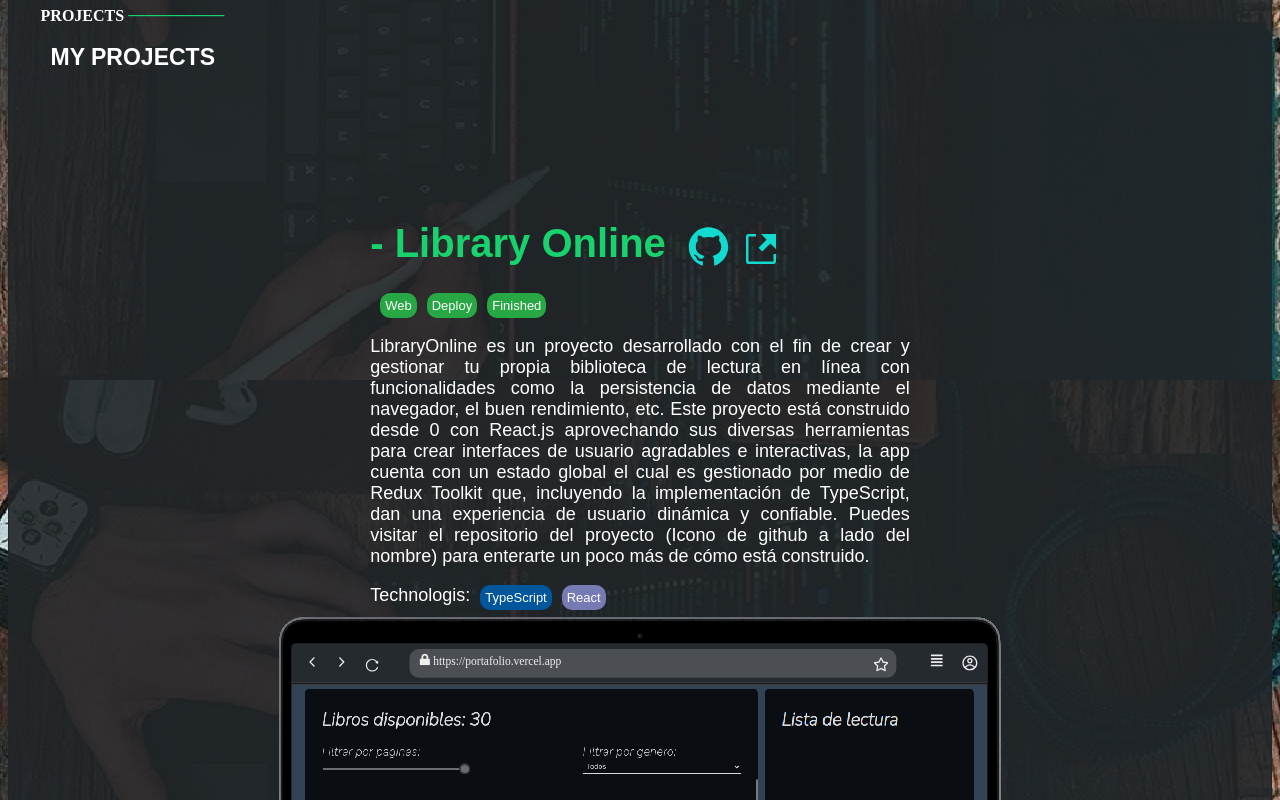
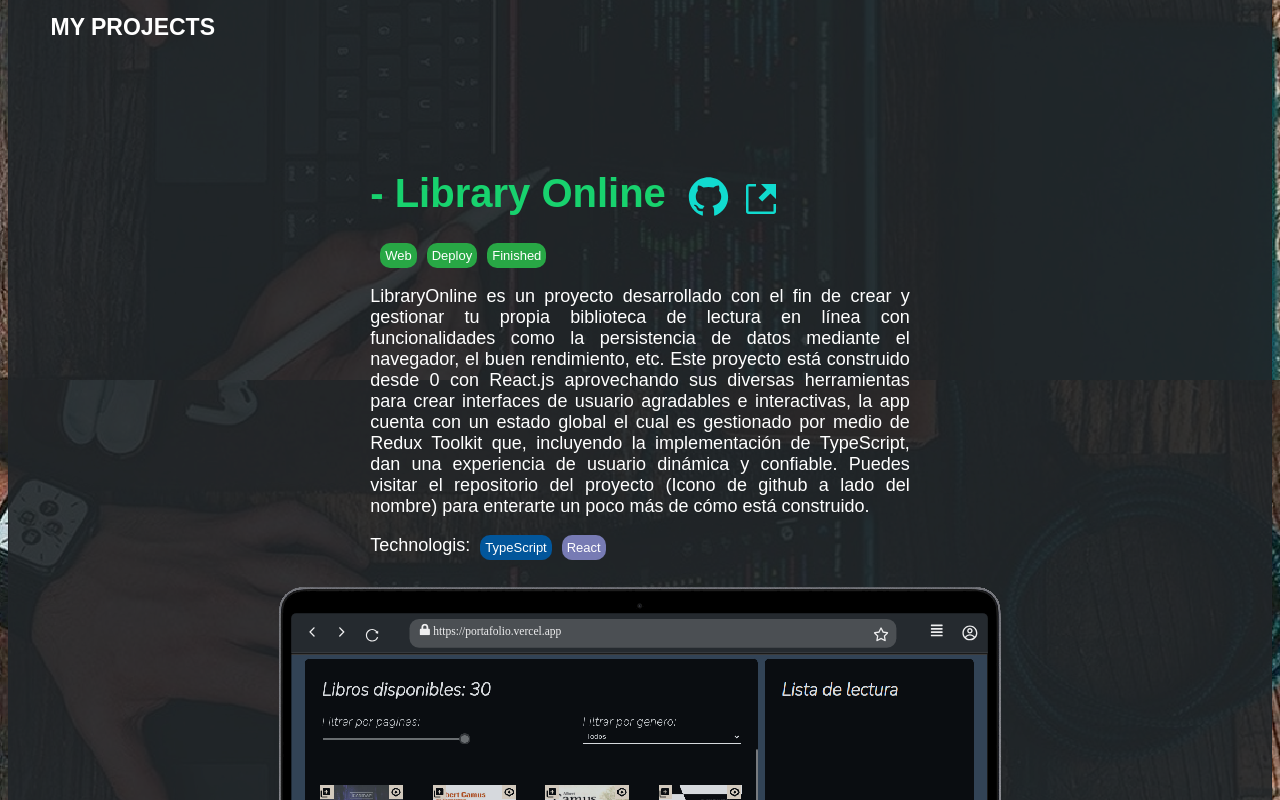
Before and after one commit to Litardo-Jardy/Portafolio-Web, a React (Vite) app: page / in a window 1280 px wide. Shown: the part 1220-2020 px from the top of the page. Built offline with nearby package versions, Linux system fonts and the light colour scheme.

Commit message:
Mododulo de proyectos definitivo

```diff
--- a/src/Contents/Seccion_Two/Proyectos/Proyectos.tsx
+++ b/src/Contents/Seccion_Two/Proyectos/Proyectos.tsx
@@ -83,10 +83,10 @@ const Proyectos = () => {
             </ContainerLabel>
           </DataProjects>
 
-          {project.device == 0 && scroll > 970 ? (
+          {project.device == 1 || scroll < 970 ? (
+            <Mobile images={project.imagesResponsive} />
+          ) : (
             <Web images={project.images} />
-          ) : (
-            <Mobile images={project.imagesResponsive} />
           )}
         </ContainerDevice>
       ))}
--- a/src/Contents/Seccion_Two/Proyectos/StyleComponent.tsx
+++ b/src/Contents/Seccion_Two/Proyectos/StyleComponent.tsx
@@ -209,8 +209,6 @@ export const ContainerProjects = styled.div`
   flex-wrap: wrap;
   justify-content: center;
   width: 100%;
-  position: relative;
-  top: 30px;
 `;
 
 interface PropsContainerDevice {
@@ -232,10 +230,14 @@ export const DataProjects = styled.div`
   flex-direction: column;
   width: 45%;
   position: relative;
-  top: 90px;
+  top: 70px;
+
+  @media (max-width: 930px) {
+    top: 5px;
+  }
   @media (max-width: 910px) {
     width: 82%;
-    top: 0px;
+    top: 5px;
   }
 `;
 
```
